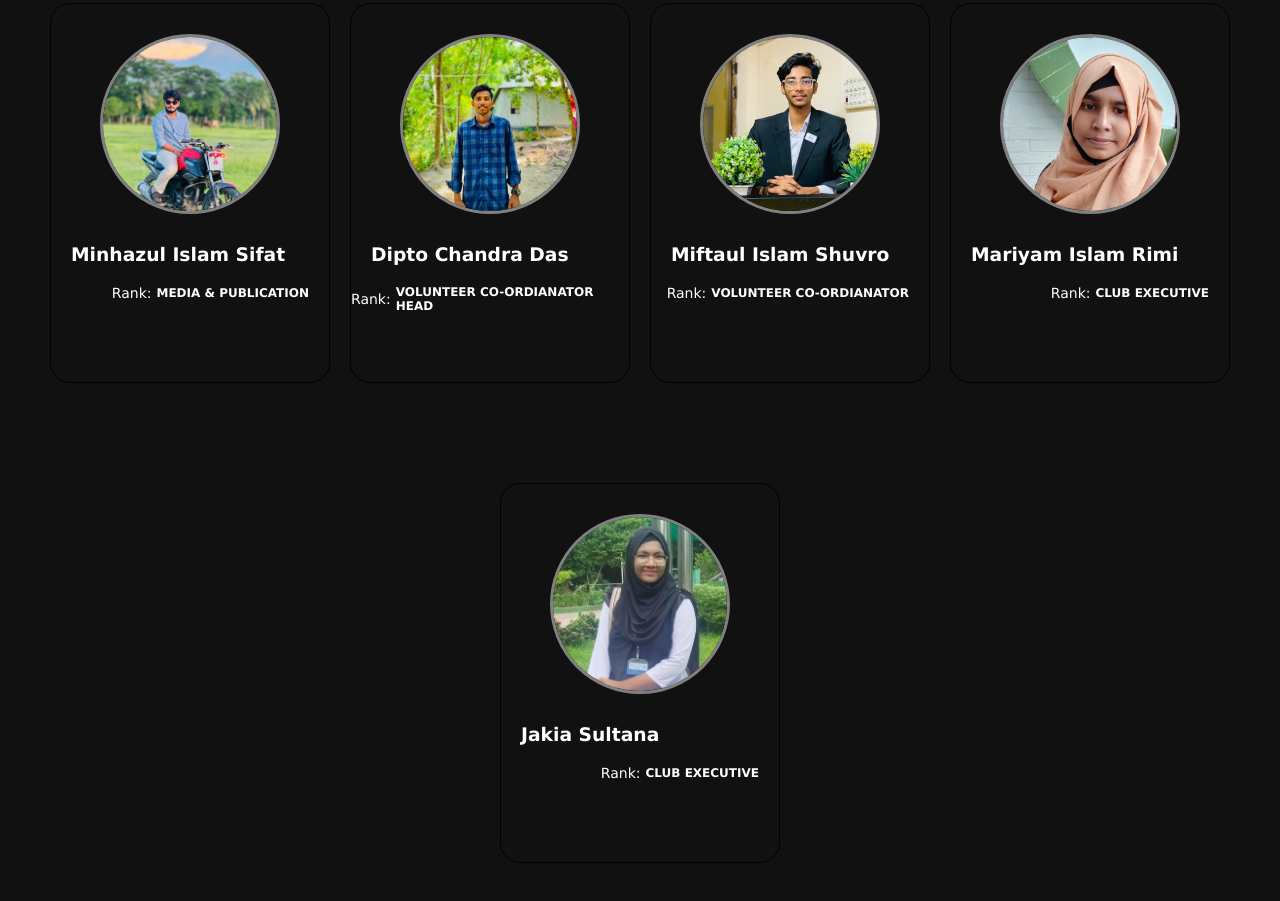
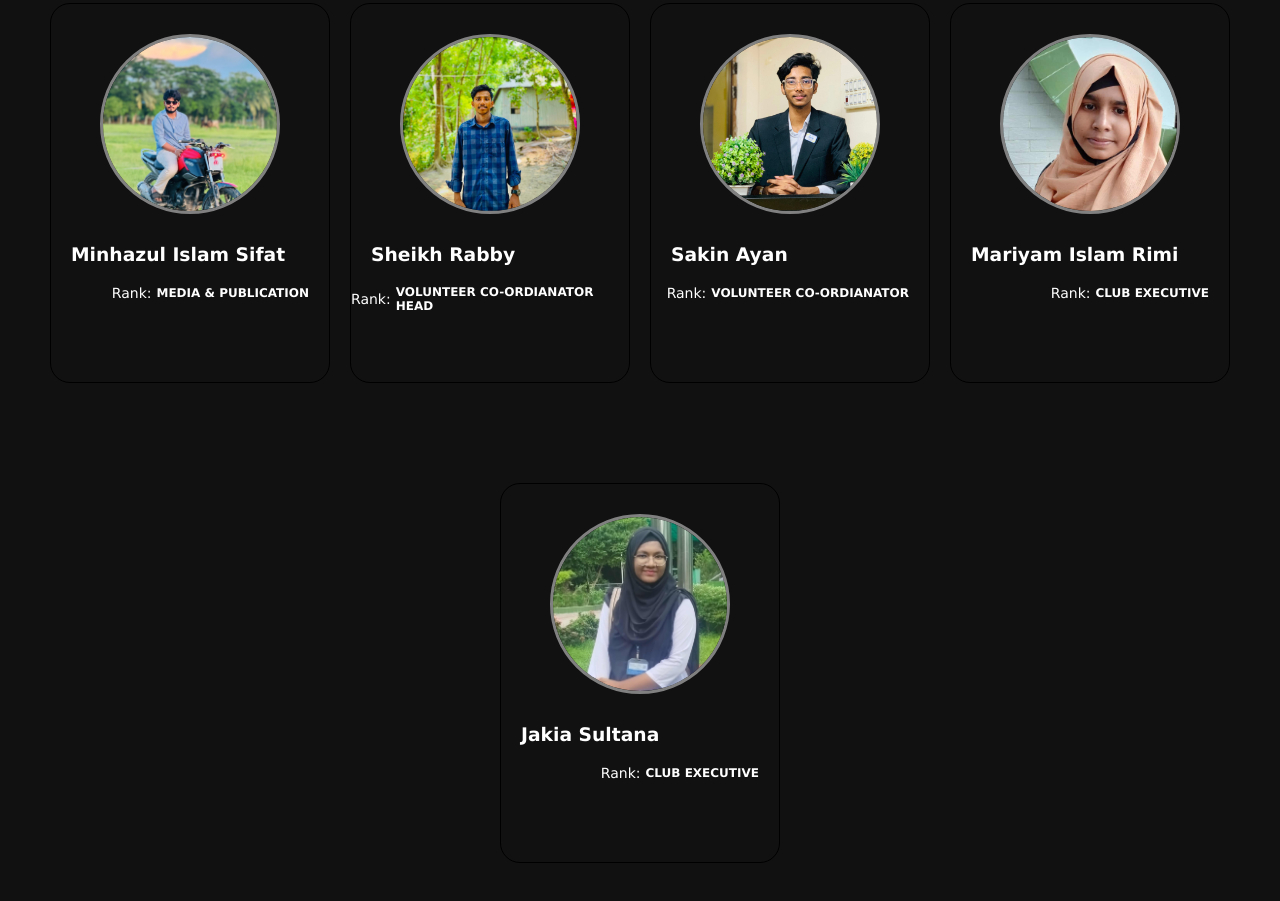
Before and after one commit to ayan1906/ICT-Club, a plain HTML site: page executive.html in a window 1280 px wide. Shown: the part 1135-2036 px from the top of the page. Drawn offline with nearby package versions, Linux system fonts and the light colour scheme.

Commit message:
Update executive.html

```diff
--- a/executive.html
+++ b/executive.html
@@ -86,13 +86,13 @@
 
             <div class="excard2">
                 <img src="./images/rabbyvai.jpg" alt="">
-                <h3>Dipto Chandra Das</h3>
+                <h3>Sheikh Rabby</h3>
                 <p>Rank: <span>Volunteer Co-ordianator Head </span></p>
             </div>
 
             <div class="excard3">
                 <img src="./images/ayan.jpg" alt="">
-                <h3>Miftaul Islam Shuvro</h3>
+                <h3>Sakin Ayan</h3>
                 <p>Rank: <span>Volunteer Co-ordianator</span></p>
             </div>
 
@@ -131,4 +131,5 @@ const observer = new IntersectionObserver((entries) => {
 rows.forEach(row => observer.observe(row));
 </script>
 </body>
+
 </html>
```
